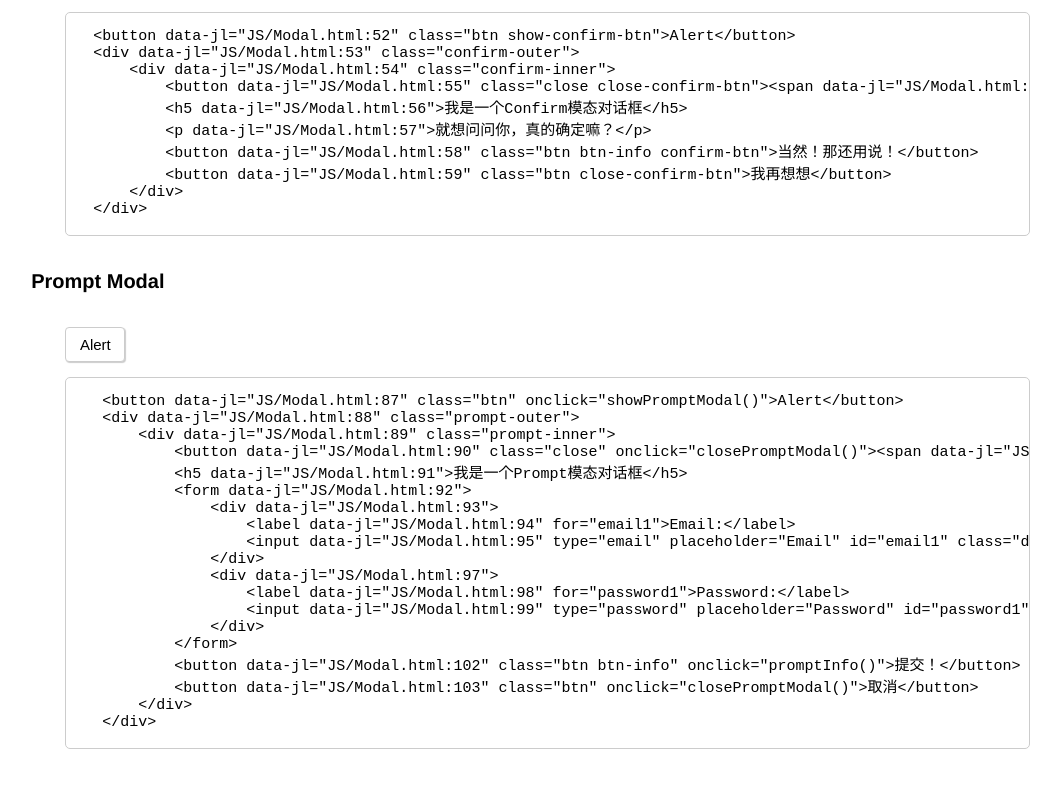
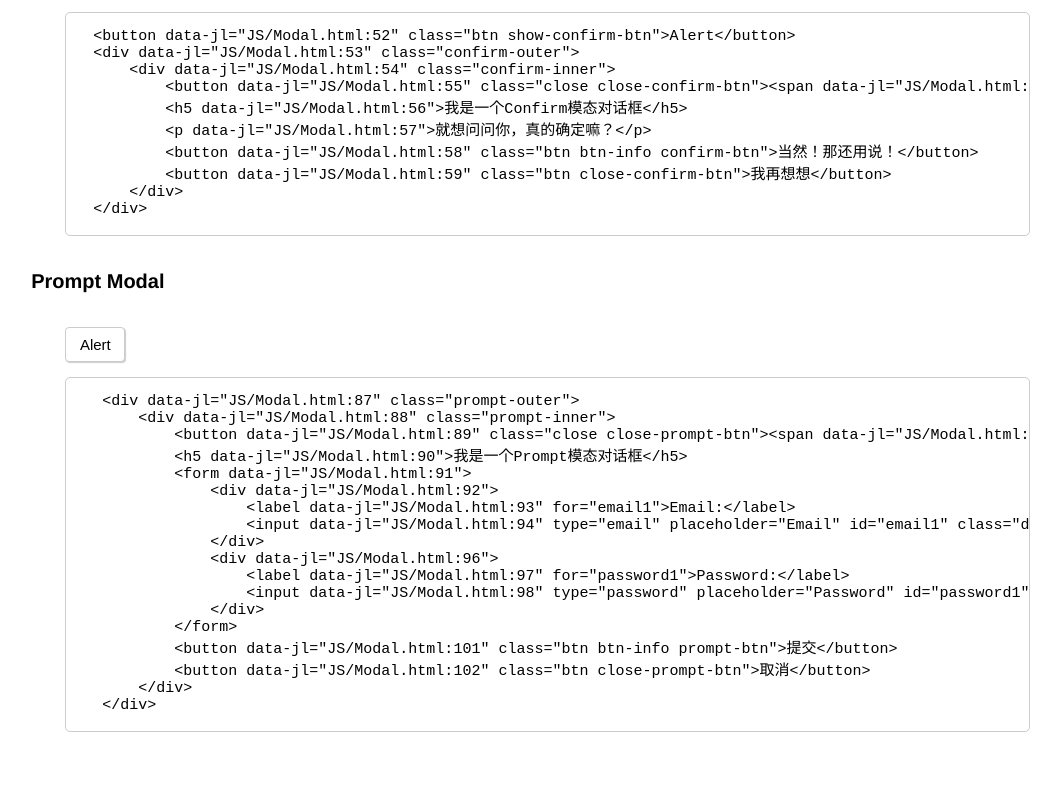
Before and after one commit to DarcyAnn/Summer, a plain HTML site: page JS/Modal.html in a window 1280 px wide. Shown: the part 631-1418 px from the top of the page, without its empty margins (40-1101 px from the left). Drawn offline with Linux system fonts and the light colour scheme.

Commit message:
modify pre label

```diff
--- a/JS/Modal.html
+++ b/JS/Modal.html
@@ -64,10 +64,10 @@
 
     <h3>Prompt Modal</h3>
     <div class="prompt-modal">
-        <button class="btn show-prompt-btn" onclick="showPromptModal()">Alert</button>
+        <button class="btn show-prompt-btn">Alert</button>
         <div class="prompt-outer">
             <div class="prompt-inner">
-                <button class="close close-prompt-btn" onclick="closePromptModal()"><span>X</span></button>
+                <button class="close close-prompt-btn"><span>X</span></button>
                 <h5>我是一个Prompt模态对话框</h5>
                 <form>
                     <div>
@@ -79,15 +79,14 @@
                         <input type="password" placeholder="Password" id="password1" class="default-form">
                     </div>
                 </form>
-                <button class="btn btn-info prompt-btn" onclick="promptInfo()">提交</button>
-                <button class="btn close-prompt-btn" onclick="closePromptModal()">取消</button>
+                <button class="btn btn-info prompt-btn">提交</button>
+                <button class="btn close-prompt-btn">取消</button>
             </div>
         </div>
         <pre>
-    <button class="btn" onclick="showPromptModal()">Alert</button>
     <div class="prompt-outer">
         <div class="prompt-inner">
-            <button class="close" onclick="closePromptModal()"><span>X</span></button>
+            <button class="close close-prompt-btn"><span>X</span></button>
             <h5>我是一个Prompt模态对话框</h5>
             <form>
                 <div>
@@ -99,8 +98,8 @@
                     <input type="password" placeholder="Password" id="password1" class="default-form">
                 </div>
             </form>
-            <button class="btn btn-info" onclick="promptInfo()">提交！</button>
-            <button class="btn" onclick="closePromptModal()">取消</button>
+            <button class="btn btn-info prompt-btn">提交</button>
+            <button class="btn close-prompt-btn">取消</button>
         </div>
     </div>
         </pre>
```
